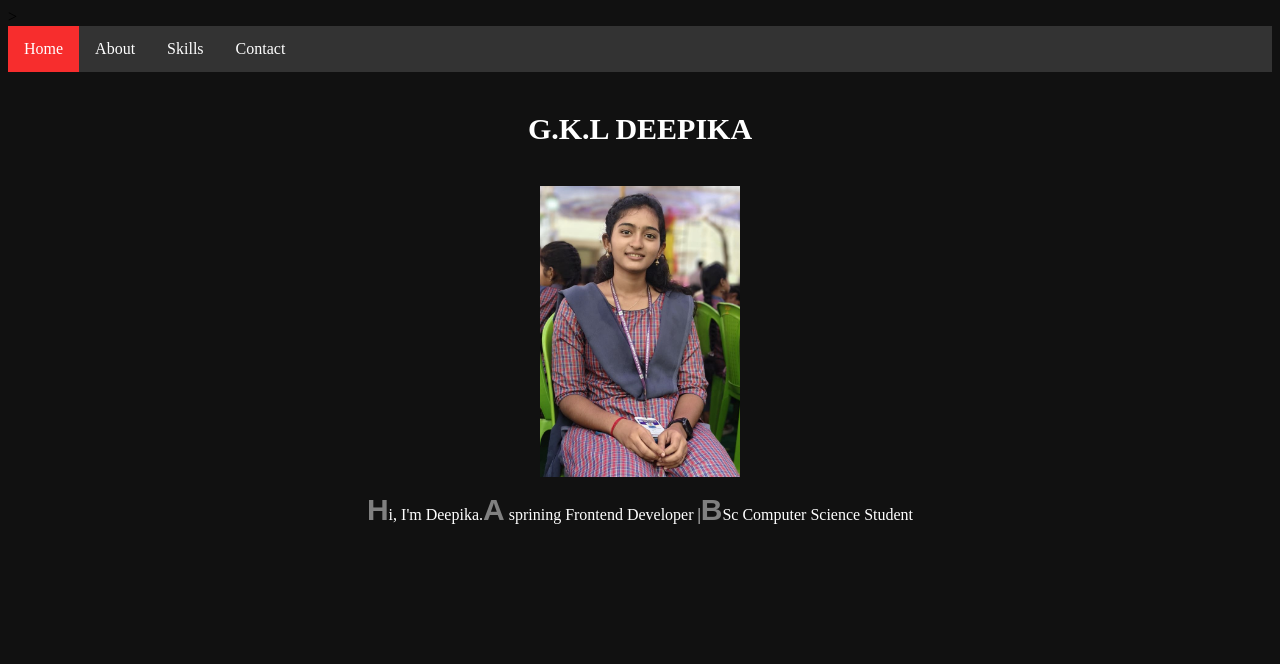
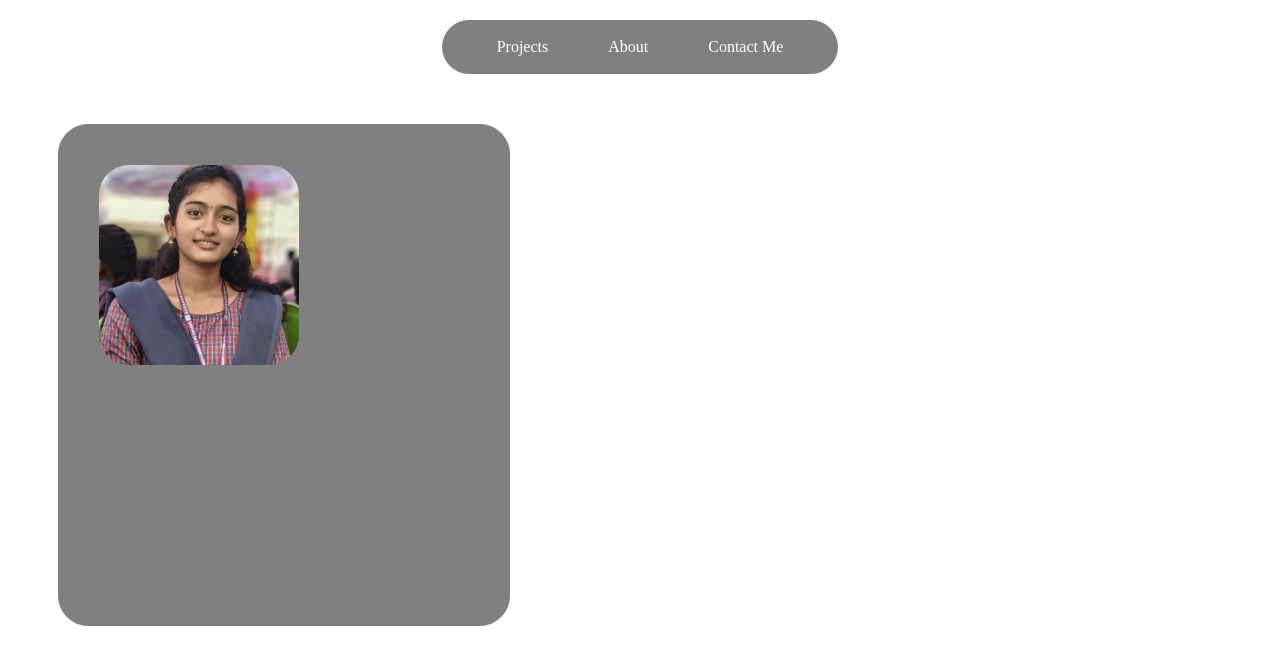
Before and after one commit to deepika-git7/portfolio, a plain HTML site: page index.html in a window 1280 px wide. Drawn offline with Linux system fonts and the light colour scheme.

Commit message:
renewed ui

```diff
--- a/index.html
+++ b/index.html
@@ -1,127 +1,28 @@
 <!DOCTYPE html>
 <html>
 	<head>
-        <title></title>
-            <meta name="viewport" content="width=device-width, initial-scale=1.0">>
-
-          <style>
-            body{
-                background-color: #111111;
-            }
-            ul{
-                list-style-type:none;
-                margin:0;
-                padding:0;
-                overflow: hidden;
-                background-color: #333333;
-                position:sticky;
-                display: flex;
-                top:0;
-
-            }
-            ul li{
-                float: left;
-            }
-            ul li a{
-                display: block;
-                color:white;
-                text-align: center;
-                padding:14px 16px;
-                text-decoration: none;
-            }
-            ul li a:hover{
-                background-color: #111111;
-            }
-            ul li a.active{
-                background-color: rgb(247, 45, 45);
-            }
-            .active {
-                float:right;
-            }
-            .name{
-                color: white;
-                text-align: center;
-                font-family: sans-serif Arial, Helvetica, sans-serif;
-                font-size: 30px;
-                padding-top:20px;
-                padding-bottom: 20px;
-                margin-top: 20px;
-            }
-
-
-
-
-
-            .pic{
-                display: flex;
-                justify-content: center;
-                align-items: center;
-                width:auto;
-                height: 100%;
-
-
-
-            }
-            /*
-            .photo{
-                width: 50%;
-
-                float:right;
-                padding:100px;
-            }
-                */
-            .intro{
-                color: white;
-                display: block;
-                text-align: center;
-
-            }
-            p span{
-                font-size:30px;
-                color:grey;
-                font-weight: bold;
-                font-family:Arial, Helvetica, sans-serif;
-            }
-
-
-
-
-
-
-
-
-
-
-          </style>
-
-
-
+		<meta charset="UTF-8">
+		<meta name="viewport" content="width=device-width, initial-scale=1.0">
+	    <title>Home</title>
+		<link rel="stylesheet" href="static/main.css">
 	</head>
 	<body>
 		<nav>
-            <ul>
-               <li><a href="#" class="active">Home</a></li>
-                <li><a href="#">About</a></li>
-                  <li><a href="#">Skills</a></li>
-                  <li> <a href="#">Contact</a>
-            </ul>
-
+			<a href="project.html"> Projects </a>
+			<a href="about.html"> About </a>
+			<a href="contact me"> Contact Me </a>
 		</nav>
-         <div>
-            <h1 class="name">G.K.L DEEPIKA</h1>
-         </div>
-
-         <div class="pic" >
-        <img class="photo" src="assests/profile.jpg"  width="200px">
-         </div>
 
 
-         <div>
-            <p class="intro"><span>H</span>i, I'm Deepika.<span>A</span> sprining Frontend Developer |<span>B</span>Sc Computer Science Student</p>
+		<div id="profile-card">
+	    	<img src="assets/profile.jpg">
+
 		</div>
 
 
 
+		</div>
 
 	</body>
+
 </html>
--- /dev/null
+++ b/static/main.css
@@ -0,0 +1,46 @@
+nav {
+    display: flex;
+    justify-content: center;
+    gap: 30px;
+    background-color: grey;
+    border-radius: 30px;
+    padding: 10px 40px;
+    margin: 20px auto;
+    width: fit-content;
+}
+
+nav a {
+    text-decoration: none;
+    color: white;
+    padding: 8px 15px;
+    border-radius: 10px;
+    transition: background-color 0.3s ease;
+}
+
+nav a:hover {
+    background-color: darkgrey;
+}
+
+
+#profile-card {
+    display: flex;
+    justify-content: center;
+    margin-top: 50px;
+    margin-left: 50px;
+    background-color: grey;
+    width: 450px;
+    height: 500px;
+    border: 1px solid grey;
+    border-radius: 30px;
+
+
+}
+
+#profile-card img {
+    width: 200px;
+    height: 200px;
+    margin-top: 40px;
+    margin-right: 170px;
+    object-fit: cover;
+    border-radius: 30px;
+}
```
Also changed, not shown: about.html (added), assests/profile.jpg (deleted), assets/profile.jpg (added), project.html (added). Lines whose indentation alone changed are shown as unchanged.
